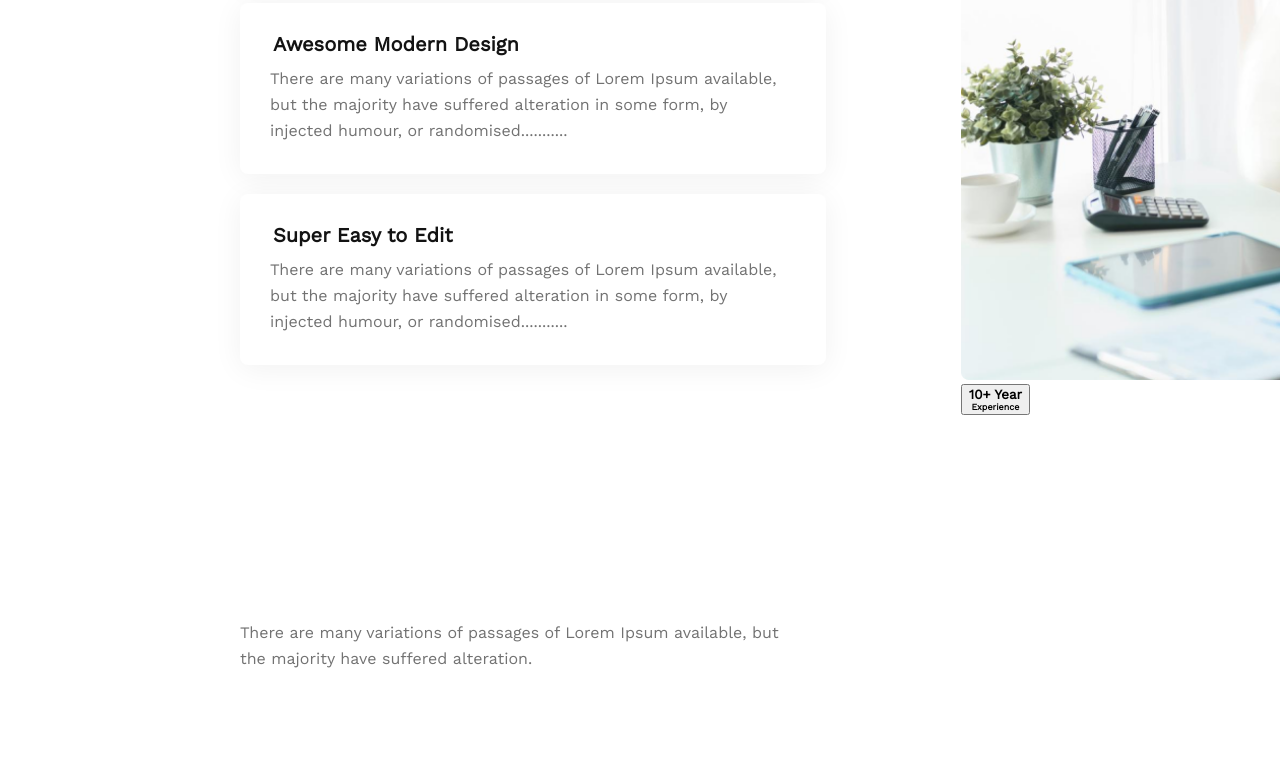
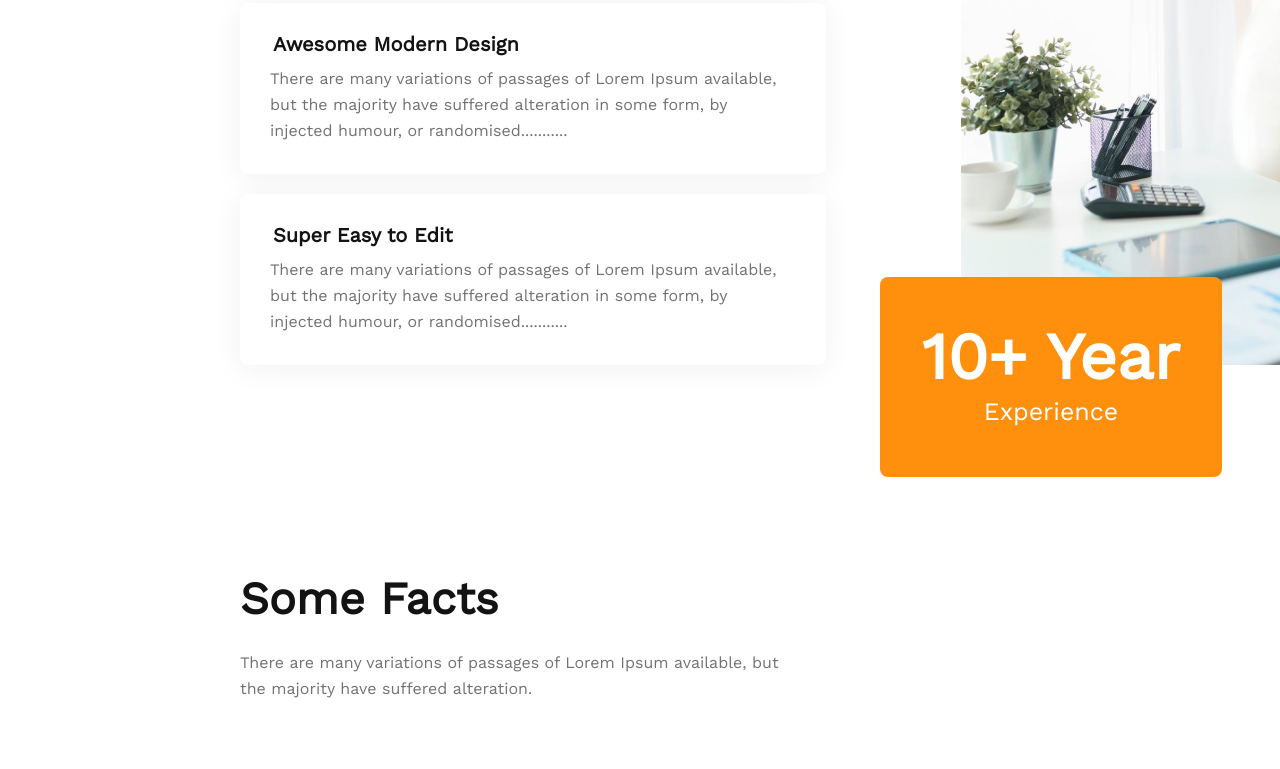
Before and after one commit to Sobrul/2nd-assignment, a plain HTML site: page index.html in a window 1280 px wide. Shown: the part 2827-3596 px from the top of the page. Drawn offline with nearby package versions, Linux system fonts and the light colour scheme.

Commit message:
final add

```diff
--- a/css/style.css
+++ b/css/style.css
@@ -239,9 +239,41 @@
     left: 270px;
     top: 3158px;
 }
-
+/*
 .feature-image img {
     width: 100%;
+} */
+.feature-image  {
+    background-image: url(../images/architect.png);
+    background-repeat: no-repeat;
+    width: 100%;
+    height: 100%;
+}
+.feature-image button{
+    width: 342px;
+    height: 200px;
+    left: 880px;
+    top: 3104px;
+    background: #FF900E;
+    border-radius: 8px;
+    border: none;
+    position: absolute;
+
+}
+.feature-image button h3{
+    font-weight: 700;
+font-size: 65px;
+line-height: 70px;
+color: #FFFFFF;
+
+
+}
+.feature-image button h4{
+    font-weight: 500;
+    font-size: 25px;
+    line-height: 40px;
+color: #FFFFFF;
+
 }
 
 /* some facts section */
@@ -251,10 +283,10 @@
 }
 
 .fact-text h3 {
-    font-weight: 600;
-    font-size: 20px;
-    line-height: 23px;
-    color: #FFFFFF;
+    font-weight: 700;
+font-size: 45px;
+line-height: 53px;
+color: #131313;
 }
 
 .fact-text p {
--- a/index.html
+++ b/index.html
@@ -88,10 +88,10 @@
 
         </div>
         <div class="feature-image">
-            <img src="images/architect.png" alt="">
+            <!-- <img src="images/architect.png" alt=""> -->
             <button>
-                <h4>10+ Year</h4>
-                <h6>Experience</h6>
+                <h3>10+ Year</h3>
+                <h4>Experience</h4>
             </button>
         </div>
     </section>
```
